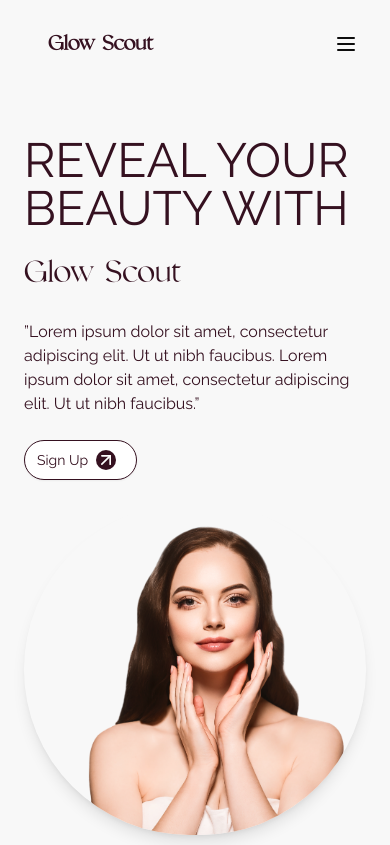
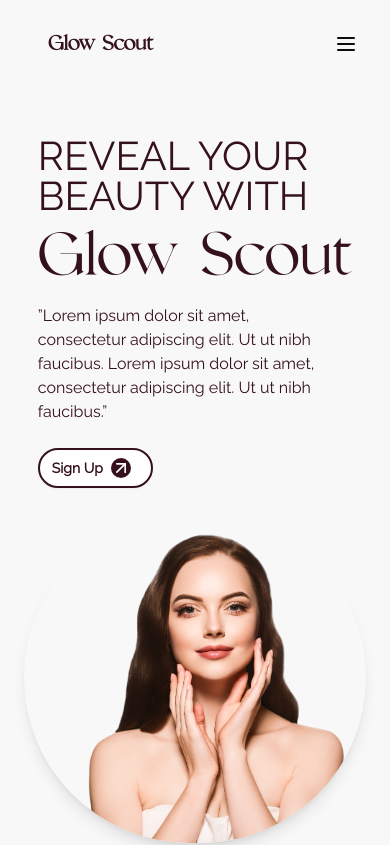
Before and after one commit to codingwithsaleem/glow-scout-nextjs-14, a Next.js app: page / in a window 390 px wide. Shown: the top 845 px of the page. Built offline with nearby package versions, Linux system fonts and the light colour scheme.

Commit message:
update#3

```diff
--- a/src/components/homeComponet/HeroSection.jsx
+++ b/src/components/homeComponet/HeroSection.jsx
@@ -20,21 +20,21 @@ const HeroSection = () => {
         />
       </div> */}
       <div className="flex-1  text-left  md:pr-20">
-        <h1 className=" text-5xl md:text-6xl font-thin font-raleway text-darkMahron">
+        <h1 className=" text-[40px] leading-10 md:text-6xl font-thin font-raleway text-darkMahron">
           REVEAL YOUR <br />
           BEAUTY WITH
         </h1>
 
-        <h2 className="text-3xl md:text-[80px] font-normal mb-2 font-valky leading-[80px] md:leading-[100px]">
+        <h2 className="text-6xl md:text-[80px] font-normal mb-2 font-valky leading-[80px] md:leading-[100px]">
           Glow Scout
         </h2>
-        <p className="md:text-lg font-normal font-raleway mb-6 pr -4">
+        <p className="md:text-lg font-normal font-raleway mb-6 pr -4 w-[300px] md:w-auto">
         &rdquo;Lorem ipsum dolor sit amet, consectetur adipiscing elit. Ut ut nibh
           faucibus. Lorem ipsum dolor sit amet, consectetur adipiscing elit.
           Ut ut nibh faucibus.&rdquo;
         </p>
         <Link href={'auth/user'}>
-        <Button variant="outline" size="lg" className=" rounded-full px-3 border-darkMahron">
+        <Button variant="outline" size="lg" className=" rounded-full border-2  font-bold px-3 border-darkMahron">
           Sign Up
           <span className="text-sm text-white bg-[#351120]  rounded-full mx-2"><ArrowUpRight size={20} color="#fff" /></span>
         </Button>
--- a/src/components/myCustom/TrandingTreatment.jsx
+++ b/src/components/myCustom/TrandingTreatment.jsx
@@ -81,7 +81,7 @@ const TrandingTreatment = () => {
         height={300}
         alt="bg"
         src={"/images/shadow-1.png"}
-        className=" absolute top-0 right-0 z-0"
+        className=" absolute top-0 right-0 z-0 hidden md:block"
       />
 
       <div className="text-center">
@@ -93,12 +93,12 @@ const TrandingTreatment = () => {
       </div>
 
       <div className="my-20 z-50 container">
-        <Carousel opts={{ align: "start" }} className="w-full container">
+        <Carousel opts={{ align: "start" }} className="w-full md:container ml-8 overflow-hidden">
           <CarouselContent className="flex space-x-4">
             {treatments.map((treatment, index) => (
               <CarouselItem
                 key={index}
-                className="px-2  md:basis-1/3 lg:basis-1/4 xl:basis-1/6"
+                className="px-2 basis-1/2  md:basis-1/3 lg:basis-1/4 xl:basis-1/6"
               >
                 {/* <Card className="rounded-none bg-transparent shadow-none border-none"> */}
                   {/* <CardContent> */}
@@ -118,7 +118,7 @@ const TrandingTreatment = () => {
         height={300}
         alt="bg"
         src={"/images/shadow-2.png"}
-        className=" absolute bottom-0 left-0 border-none  rounded-xl z-[-1000]"
+        className=" absolute bottom-0 left-0 border-none  rounded-xl z-[-1000] hidden md:block"
       />
     </div>
   );
```
